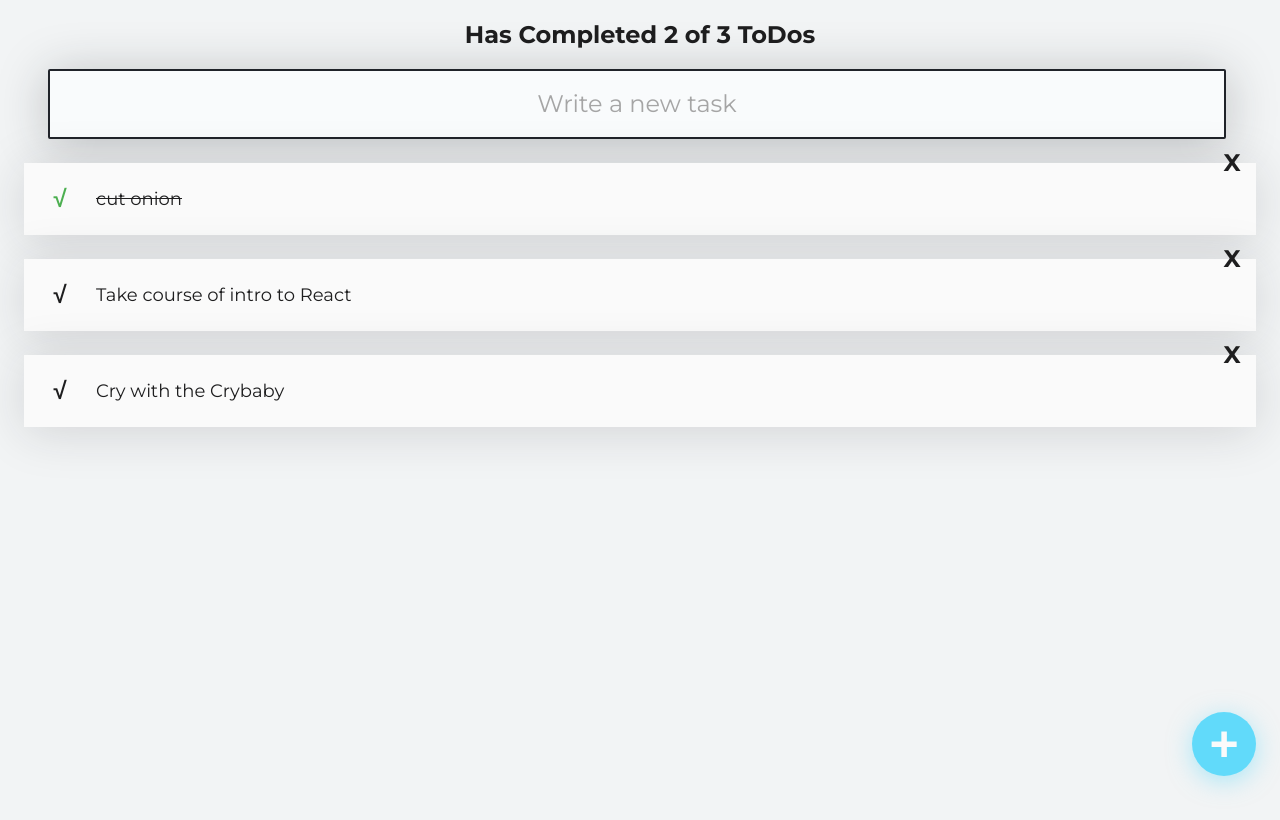
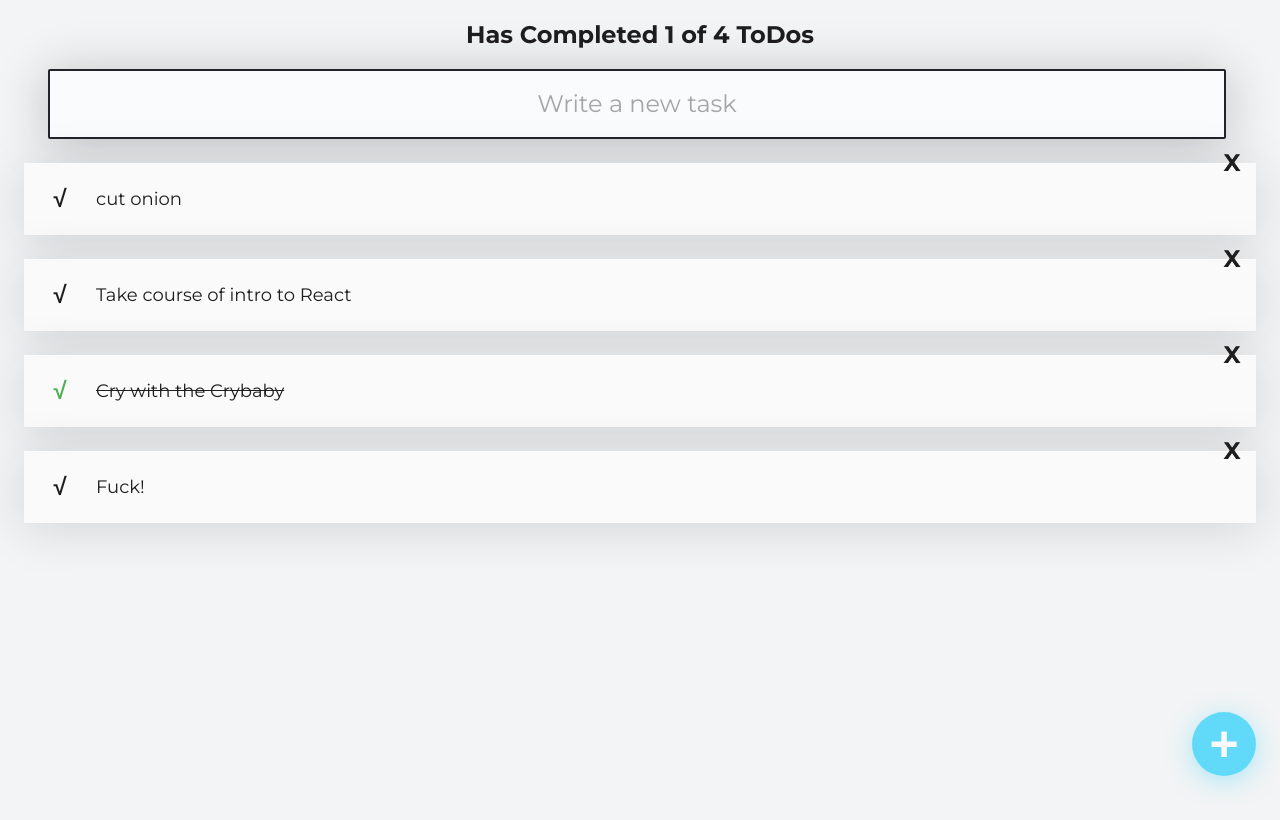
Before and after one commit to EduardoLizarazu/Introduction-to-React--TODOs, a React (Create React App) app: page / in a window 1280 px wide. Built offline with nearby package versions, Linux system fonts and the light colour scheme.

Commit message:
Counting and Searching ToDos

```diff
--- a/src/App.js
+++ b/src/App.js
@@ -6,20 +6,44 @@
 import { TodoSearch } from "./TodoSearch";
 import './App.css';
 
-const toDos = [
-  { text: "cut onion", completed: true },
+const defaultToDos = [
+  { text: "cut onion", completed: false },
   { text: "Take course of intro to React", completed: false },
-  { text: "Cry with the Crybaby", completed: false },
+  { text: "Cry with the Crybaby", completed: true },
+  { text: "Fuck!", completed: false },
 ]
 
-function App(props) {
-  // React necesita que solo enviemos una etiqueta, entoces creamos una etiqueta invisible para no llenarlo de div
+function App() {
+  const [toDos, setToDos] = React.useState(defaultToDos);
+  const [searchValue, setSearchValue] = React.useState('');
+
+  const completedToDos = toDos.filter(toDo => !!toDo.completed).length;
+  const totalToDos = toDos.length;
+
+  let searchedToDos = [];
+  // varificamos si los usuario escribieron algon en el input
+  if (!searchValue.length >= 1) {
+    searchedToDos = toDos;
+  } else {
+    searchedToDos = toDos.filter(toDo =>{
+      const toDoText = toDo.text.toLowerCase();
+      const searchText = searchValue.toLowerCase();
+      return toDoText.includes(searchText);
+    });
+    console.log(searchedToDos);
+  }
   return (
     <React.Fragment>
-      <TodoCounter />
-      <TodoSearch />
+      <TodoCounter
+        total={ totalToDos }
+        completed={ completedToDos }
+      />
+      <TodoSearch
+        searchValue={ searchValue }
+        setSearchValue={ setSearchValue }
+      />
       <TodoList>
-        { toDos.map(todo => (
+        { searchedToDos.map(todo => (
           <TodoItem
             key={todo.text}
             text={todo.text}
--- a/src/CreateTodoButton.js
+++ b/src/CreateTodoButton.js
@@ -2,13 +2,11 @@
 import './CreateTodoButton.css';
 
 function CreateTodoButton(props) {
-    // const onClickButton = () => alert("Modal!");
     const onClickButton = (msg) => alert(msg);
 
     return (
         <button
             className="CreateTodoButton"
-            // onClick={onClickButton}
             onClick={() => onClickButton("With a Parameter")}
         >
             +
--- a/src/TodoCounter.js
+++ b/src/TodoCounter.js
@@ -1,15 +1,9 @@
 import React from "react";
 import './TodoCounter.css';
 
-// const styles = {
-//     color: 'red',
-//     backgroundColor: 'yellow',
-// };
-
-function TodoCounter() {
+function TodoCounter({ total, completed }) {
     return (
-        // <h2 style={styles}>Has Completed 2 of 3 ToDos</h2>
-        <h2 className="TodoCounter">Has Completed 2 of 3 ToDos</h2>
+        <h2 className="TodoCounter">Has Completed { completed } of { total } ToDos</h2>
     );
 }
 
--- a/src/TodoSearch.js
+++ b/src/TodoSearch.js
@@ -1,42 +1,18 @@
 import React, { Component } from "react";
 import './TodoSearch.css';
 
-// Work the State in the past
-// // Now use React Hooks
-
-// class Component extends React.Component {
-//     constructor () {
-//         this.state = {
-//             ducky : 'Edward'
-//         }
-//     }
-
-//     render() {
-//         return (
-//             <div onClick={() => this.setState('Jose')}>{this.state.ducky}</div>
-//         );
-//     }
-// }
-
-function TodoSearch() {
-    // const [state, setState] = useState(initialState);
-    const [searchValue, setSearchValue] = React.useState('');
-    // [
-    //     'Juan',
-    //     setState()
-    // ]
+function TodoSearch({ searchValue, setSearchValue }) {
     const onSearchValueChange = (event) => {
         console.log(event.target.value);
         setSearchValue(event.target.value)
     };
-    return [
+    return (
         <input
             className="TodoSearch"
             placeholder="Write a new task"
             value={ searchValue }
             onChange={ onSearchValueChange }
-        />,
-        <p>{ searchValue }</p>
-    ];
+        />
+    );
 }
 export { TodoSearch };
```
